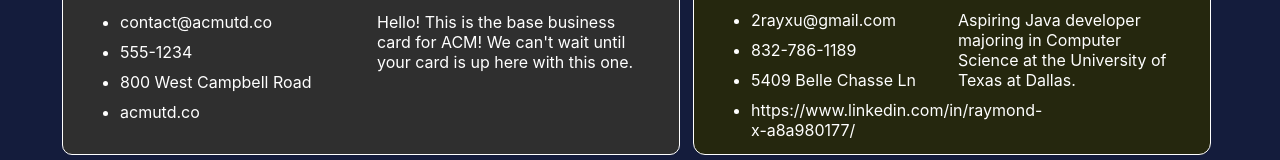
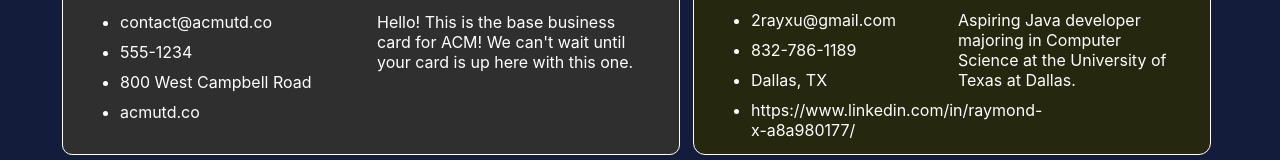
Before and after one commit to acmutd/htf-projects, a React (Create React App) app: page / in a window 1280 px wide. Shown: the part 367-527 px from the top of the page. Built offline with nearby package versions, Linux system fonts and the light colour scheme.

Commit message:
New card2

```diff
--- a/src/App.js
+++ b/src/App.js
@@ -18,7 +18,7 @@
       <div id="business-cards">
         {/*Notice how you can give named attributes to your component!*/}
         <ACMCard name="Association for Computing Machinery" email="contact@acmutd.co" phone="555-1234" address="800 West Campbell Road" website="acmutd.co"/>
-        <RaymondX name="Raymond Xu" email="2rayxu@gmail.com" phone="832-786-1189" address="5409 Belle Chasse Ln" linkedin="https://www.linkedin.com/in/raymond-x-a8a980177/"/>
+        <RaymondX name="Raymond Xu" email="2rayxu@gmail.com" phone="832-786-1189" address="Dallas, TX" linkedin="https://www.linkedin.com/in/raymond-x-a8a980177/"/>
         {/*Add your component above this comment to put it into the app!*/}
       </div>
     </div>
```
